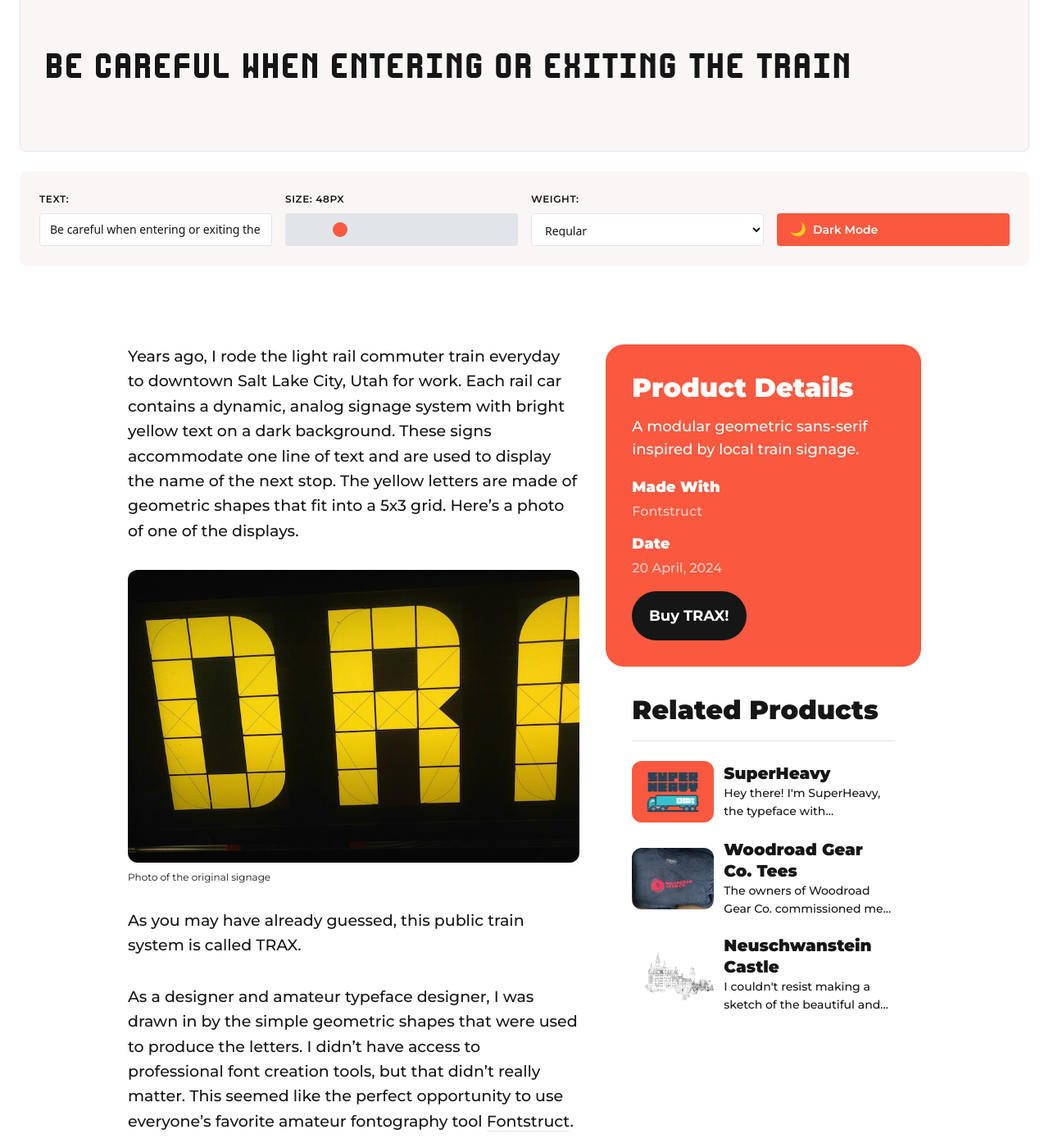
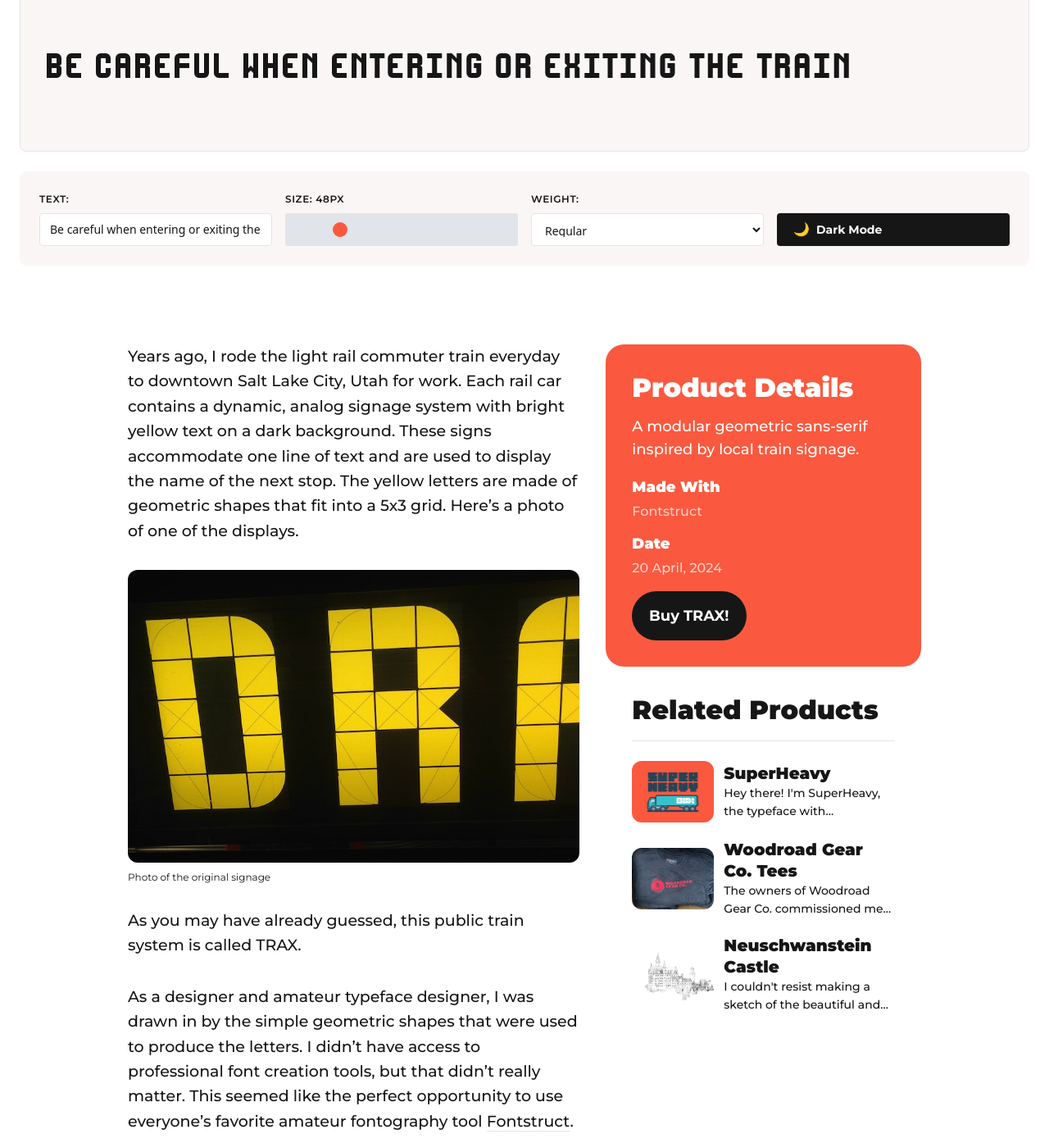
Before and after one commit to tomdeforest/tomdeforest.github.io, a Jekyll site: the page built from _products/2024-04-20-trax-font.md, in a window 1280 px wide and 1400 px high, scrolled down 384 px. Shown: the whole window at 82% size. Built offline with Jekyll 4.4.1, drawn with Linux system fonts in a browser that asks for light colours.

Commit message:
Matched mode control button to standard button styles. A little bit more.

```diff
--- a/_layouts/font.html
+++ b/_layouts/font.html
@@ -93,7 +93,7 @@ layout: default
       {% endif %}
 
       <div class="font-preview-control-group">
-        <button id="theme-toggle" class="font-preview-theme-toggle">
+        <button id="theme-toggle" class="button font-preview-theme-toggle">
           <span class="theme-icon">🌙</span>
           <span class="theme-label">Dark Mode</span>
         </button>
--- a/_sass/3-modules/_font-preview.scss
+++ b/_sass/3-modules/_font-preview.scss
@@ -153,26 +153,18 @@
   display: flex;
   align-items: center;
   gap: 8px;
-  padding: 10px 16px;
+//   padding: 10px 16px;
   height: 40px;
-  background: var(--primary-color);
-  color: #fff;
+//   background: var(--primary-color);
+//   color: #fff;
   border: none;
   border-radius: 4px;
   font-size: 14px;
-  font-weight: 600;
+//   font-weight: 600;
   cursor: pointer;
   transition: opacity 0.2s ease;
   white-space: nowrap;
   box-sizing: border-box;
-
-  &:hover {
-    opacity: 0.9;
-  }
-
-  &:active {
-    opacity: 0.8;
-  }
 
   .theme-icon {
     font-size: 16px;
```
